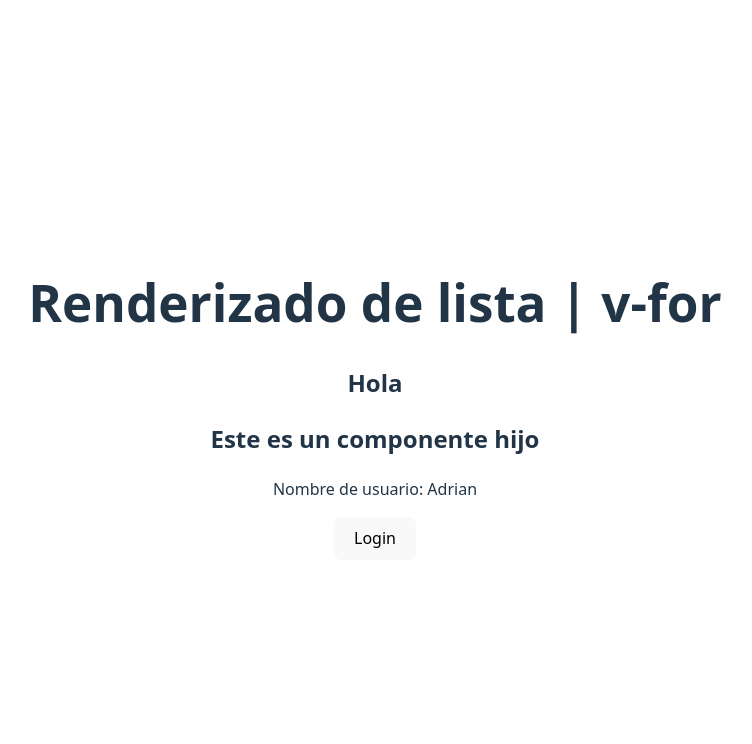
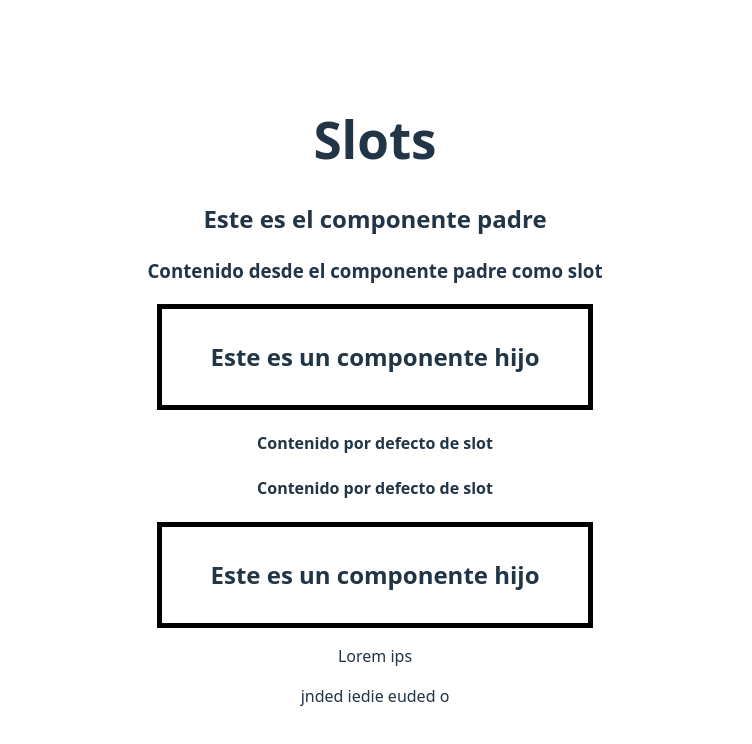
Before and after one commit to GERARDOCALLIRGOSJAQUE/my-vue-project, a Vue app: page / in a window 1280 px wide. Shown: the top 744 px of the page, without its empty margins (265-1017 px from the left). Built offline with nearby package versions, Linux system fonts and the light colour scheme.

Commit message:
Treceavo commit: Slots y Named Slots

```diff
--- a/src/App.vue
+++ b/src/App.vue
@@ -1,18 +1,25 @@
 <script setup>
-import HeaderComponent from './components/HeaderComponent.vue';
-import { ref } from 'vue';
 import ChildComponent from './components/ChildComponent.vue';
-const displayName = ref('');
-const setName = (name) => {
-  displayName.value = name;
-};
 
 </script>
 
 <template>
-  <h1>Renderizado de lista | v-for</h1>
-  <h2>Hola {{ displayName }}</h2>
-  <ChildComponent @login="setName" ></ChildComponent>
+  <h1>Slots</h1><!--Son una forma de transferir info de un padre aun hijo -->
+  <h2>Este es el componente padre</h2>
+  <ChildComponent>
+    <template v-slot:top>
+      <h3>Contenido desde el componente padre como slot</h3>
+    </template>
+
+  </ChildComponent>
+  <ChildComponent>
+    <template v-slot:bottom>
+      <p>Lorem ips</p>
+      <p>jnded iedie euded o</p>
+    </template>
+
+  </ChildComponent>
+
 </template>
 
 <style scoped>
--- a/src/components/ChildComponent.vue
+++ b/src/components/ChildComponent.vue
@@ -1,17 +1,23 @@
 <script setup>
 import { ref } from 'vue';
-const emit = defineEmits(["login"]);
-const userName = ref("Adrian");
-const login =() => {
-    emit("login", userName.value);
-}
+
 </script>
 <template>
-    <div>
+    <slot name="top">
+        <h4>Contenido por defecto de slot</h4>
+    </slot>
+
+    <div class="child">
         <h2>Este es un componente hijo</h2>
-        <p>Nombre de usuario: {{ userName }} </p>
-        <button @click = "login">Login</button>
     </div>
+    <slot name="bottom">
+        <h4>Contenido por defecto de slot</h4>
+    </slot>
 </template>
 <style>
+.child {
+    border: 5px solid black;
+    padding: 10px;
+    margin: 10px;
+}
 </style>
```
